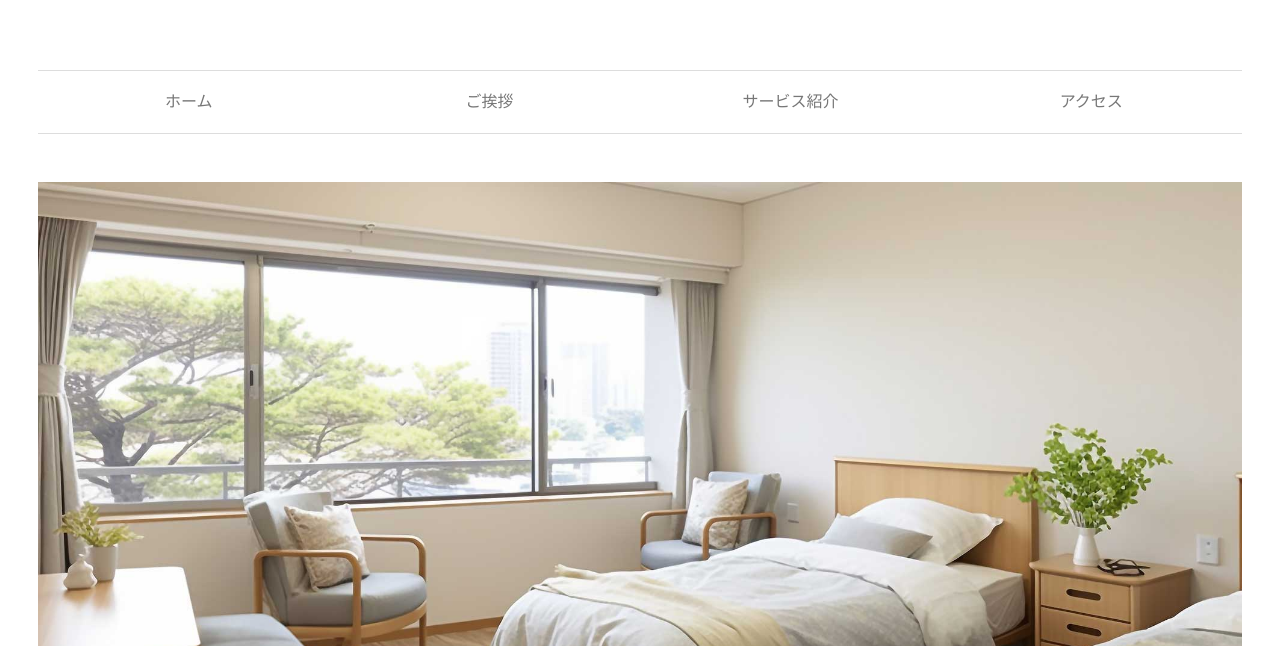
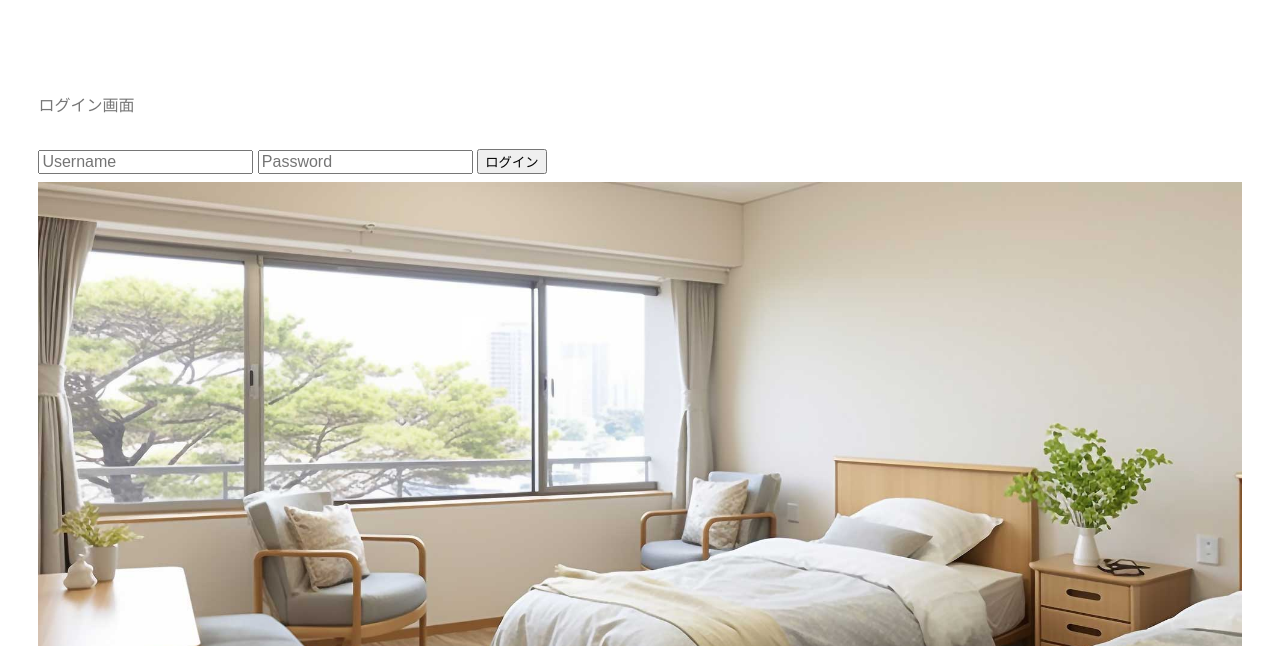
Before and after one commit to Gabaven2023/TeamG, a plain HTML site: page tp_beginner8_t_elderly_services/index.html in a window 1280 px wide. Shown: the part 154-800 px from the top of the page. Drawn offline with nearby package versions, Linux system fonts and the light colour scheme.

Commit message:
ログイン画面　追加

```diff
--- a/tp_beginner8_t_elderly_services/index.html
+++ b/tp_beginner8_t_elderly_services/index.html
@@ -18,17 +18,14 @@
 <h1 id="logo"><a href="index.html"><img src="images/logo.png" alt="SAMPLE LOGO"></a></h1>
 </header>
 
-<div id="menubar">
-<nav>
-<ul>
-<li><a href="index.html">ホーム</a></li>
-<li><a href="greeting.html">ご挨拶</a></li>
-<li><a href="menu.html">サービス紹介</a></li>
-<li><a href="access.html">アクセス</a></li>
-</ul>
-</nav>
-</div>
-<!--/#menubar-->
+<div class="container">
+    <form>
+      <p class="fsize">ログイン画面</p>
+      <input type="text" placeholder="Username" />
+      <input type="password" placeholder="Password" />
+      <button type="submit">ログイン</button>
+    </form>
+  </div>
 
 <!--スライドショー（slick）-->
 <aside class="mainimg-slick">
```
